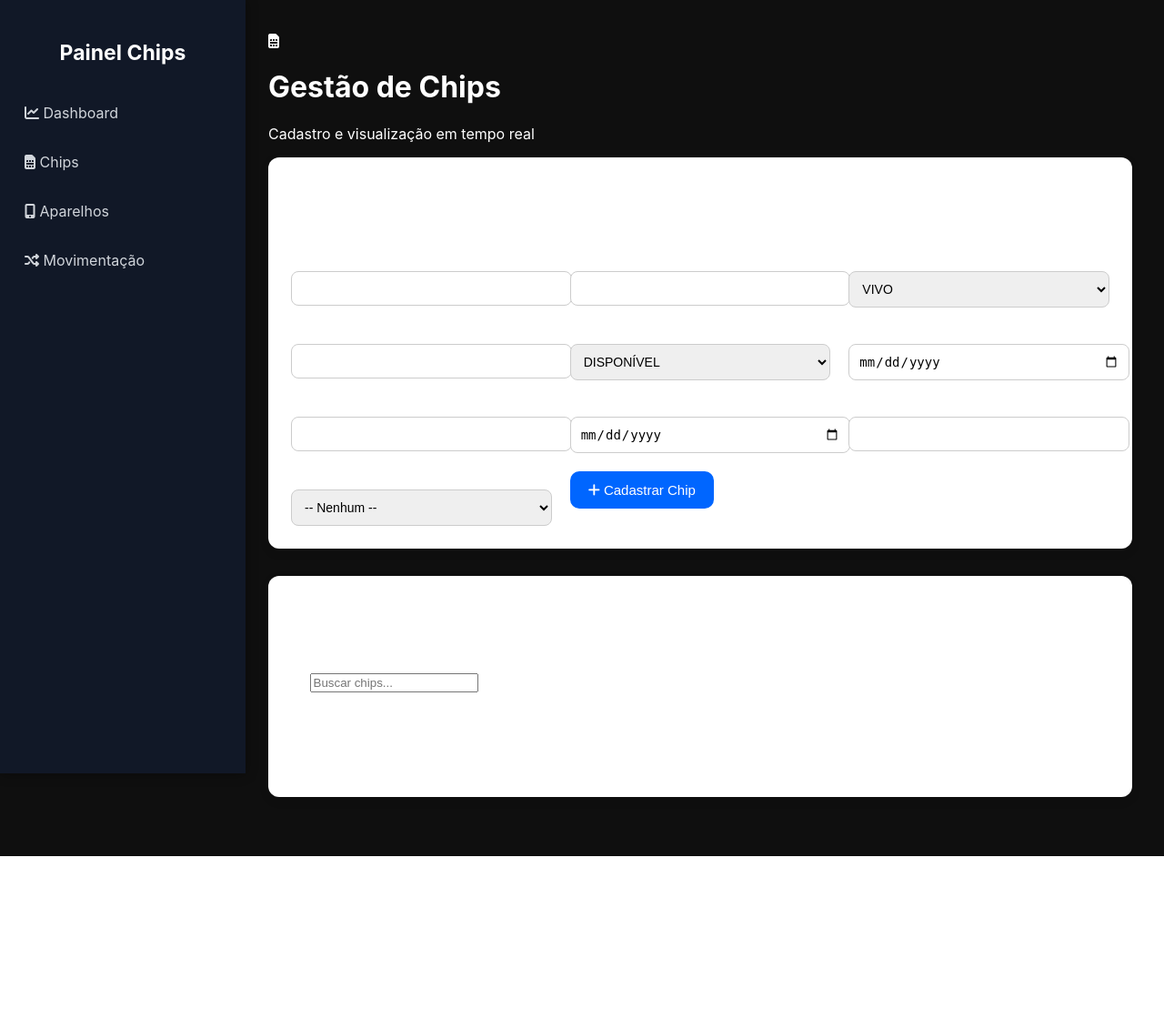
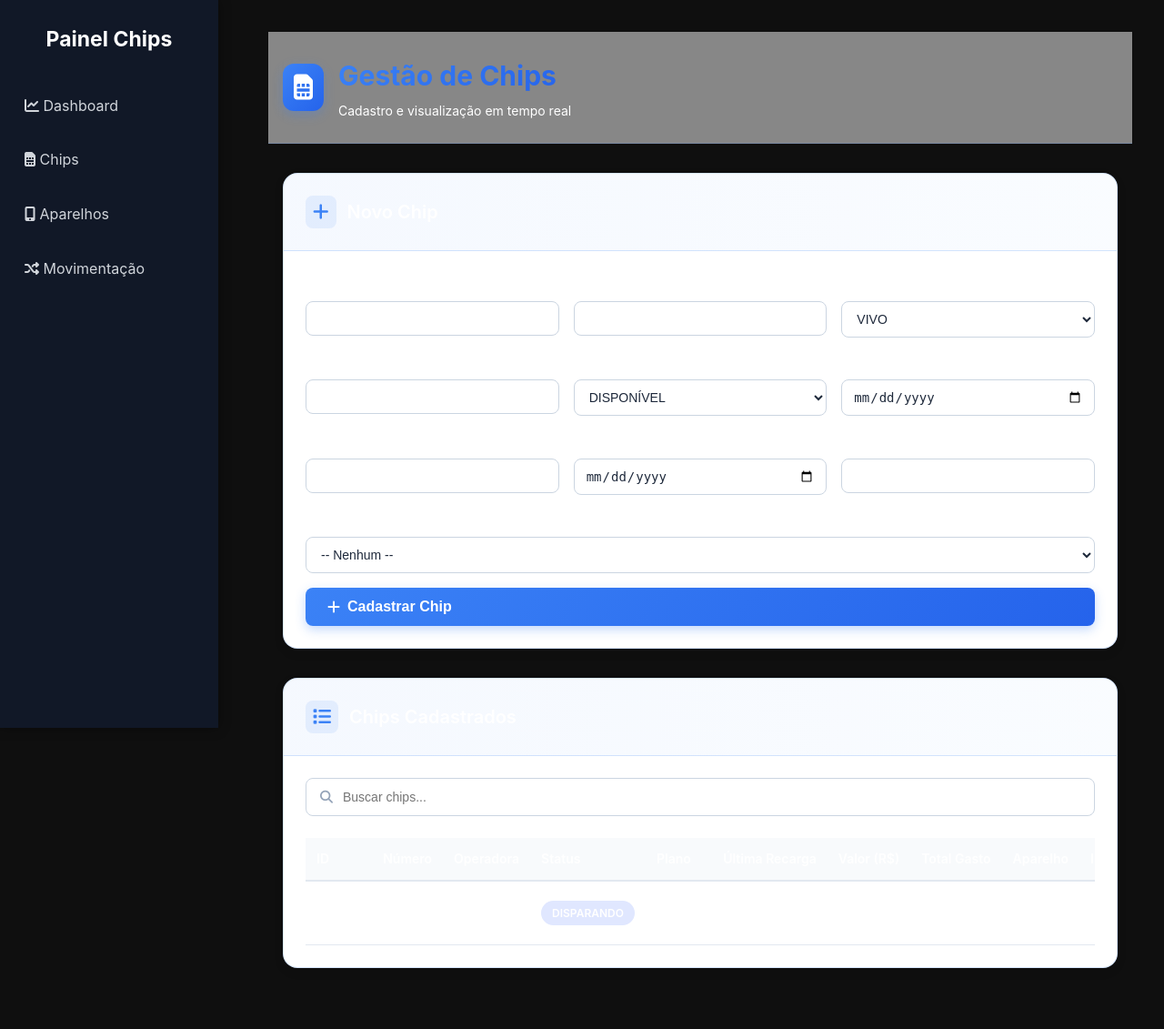
Before and after one commit to desenvoltoo/painel-chips, a Flask app: template templates/chips.html in a window 1280 px wide. Shown: the whole page at 91% size. Before the commit the page ends 941 px from the top, so only its background shows below. Run offline with Flask 3, Linux system fonts and the light colour scheme; the template is opened without the code that fills it: most values are stand-ins (such as "Sample title", 1, 10 or a date in 2020); some libraries are stand-ins or nearby versions.

Commit message:
Update style.css

```diff
--- a/static/css/style.css
+++ b/static/css/style.css
@@ -1,149 +1,342 @@
-/* ==========================
-   ESTILO GLOBAL PREMIUM
-   ========================== */
-body {
+/* ============================================
+   RESET E BASE PREMIUM
+=============================================== */
+* {
     margin: 0;
     padding: 0;
-    background: #f4f6f9;
-    font-family: "Inter", sans-serif;
-    color: #333;
+    box-sizing: border-box;
 }
 
-.page-header {
-    margin-bottom: 25px;
+body {
+    font-family: 'Inter', -apple-system, BlinkMacSystemFont, 'Segoe UI', sans-serif;
+    background: linear-gradient(to bottom right, #eff6ff, #dbeafe, #bfdbfe);
+    min-height: 100vh;
+    color: #1e293b;
+    line-height: 1.6;
 }
 
-.titulo-pagina {
-    font-size: 26px;
-    font-weight: 700;
-    margin: 0;
+/* Container */
+.container {
+    max-width: 1200px;
+    margin: 0 auto;
+    padding: 0 1rem;
 }
 
-.sub {
-    margin: 0;
-    color: #666;
+/* ============================================
+   HEADER
+=============================================== */
+.header {
+    background: rgba(255, 255, 255, 0.5);
+    backdrop-filter: blur(10px);
+    border-bottom: 1px solid rgba(59, 130, 246, 0.2);
+    position: sticky;
+    top: 0;
+    z-index: 100;
+    box-shadow: 0 1px 3px rgba(0, 0, 0, 0.05);
 }
 
-/* ==========================
-   CARDS
-   ========================== */
+.header-content {
+    display: flex;
+    align-items: center;
+    gap: 1rem;
+    padding: 1.5rem 0;
+}
+
+.icon-wrapper {
+    background: linear-gradient(135deg, #3b82f6, #2563eb);
+    padding: 0.75rem;
+    border-radius: 0.75rem;
+    box-shadow: 0 4px 12px rgba(59, 130, 246, 0.3);
+    display: flex;
+    align-items: center;
+    justify-content: center;
+}
+
+.icon-wrapper i {
+    color: white;
+    font-size: 1.75rem;
+}
+
+.header-text .title {
+    font-size: 1.875rem;
+    font-weight: 700;
+    background: linear-gradient(135deg, #3b82f6, #2563eb);
+    -webkit-background-clip: text;
+    -webkit-text-fill-color: transparent;
+    background-clip: text;
+}
+
+.header-text .subtitle {
+    font-size: 0.875rem;
+    color: #64748b;
+    margin-top: 0.25rem;
+}
+
+/* ============================================
+   MAIN CONTENT
+=============================================== */
+.main-content {
+    padding: 2rem 1rem;
+    display: flex;
+    flex-direction: column;
+    gap: 2rem;
+    animation: fadeIn 0.5s ease-out;
+}
+
+@keyframes fadeIn {
+    from {
+        opacity: 0;
+        transform: translateY(10px);
+    }
+    to {
+        opacity: 1;
+        transform: translateY(0);
+    }
+}
+
+/* ============================================
+   CARD
+=============================================== */
 .card {
-    background: #fff;
-    border-radius: 12px;
-    padding: 25px;
-    margin-bottom: 30px;
-    box-shadow: 0 4px 12px rgba(0,0,0,0.08);
+    background: white;
+    border-radius: 1rem;
+    box-shadow: 0 4px 12px rgba(0, 0, 0, 0.08);
+    border: 1px solid rgba(59, 130, 246, 0.2);
+    overflow: hidden;
+}
+
+.card-header {
+    background: linear-gradient(to right, rgba(59, 130, 246, 0.05), rgba(147, 197, 253, 0.05));
+    border-bottom: 1px solid rgba(59, 130, 246, 0.2);
+    padding: 1.5rem;
+    display: flex;
+    align-items: center;
+    gap: 0.75rem;
+}
+
+.card-icon {
+    background: rgba(59, 130, 246, 0.1);
+    padding: 0.5rem;
+    border-radius: 0.5rem;
+    display: flex;
+    align-items: center;
+    justify-content: center;
+}
+
+.card-icon i {
+    color: #3b82f6;
+    font-size: 1.25rem;
 }
 
 .card-title {
-    font-size: 20px;
-    margin-bottom: 20px;
-    color: #444;
+    font-size: 1.25rem;
     font-weight: 600;
-    display: flex;
-    align-items: center;
-    gap: 10px;
+    color: #1e293b;
 }
 
-/* ==========================
-   FORM GRID
-   ========================== */
+.card-content {
+    padding: 1.5rem;
+}
+
+/* ============================================
+   FORM
+=============================================== */
 .form-grid {
     display: grid;
-    grid-template-columns: repeat(auto-fill, minmax(230px, 1fr));
-    gap: 20px;
+    grid-template-columns: repeat(auto-fit, minmax(250px, 1fr));
+    gap: 1rem;
+}
+
+.form-group {
+    display: flex;
+    flex-direction: column;
+    gap: 0.5rem;
+}
+
+.form-group.full-width {
+    grid-column: 1 / -1;
 }
 
 .form-group label {
-    font-weight: 600;
-    font-size: 14px;
+    font-size: 0.875rem;
+    font-weight: 500;
+    color: #475569;
 }
 
 .form-group input,
-.form-group select,
-.form-group textarea {
-    width: 100%;
-    padding: 10px;
-    border-radius: 8px;
-    border: 1px solid #ccc;
-    font-size: 14px;
+.form-group select {
+    padding: 0.625rem 0.75rem;
+    border: 1px solid #cbd5e1;
+    border-radius: 0.5rem;
+    font-size: 0.875rem;
+    transition: all 0.2s;
+    background: white;
+    color: #1e293b;
 }
 
-.form-group textarea {
-    min-height: 90px;
+.form-group input:focus,
+.form-group select:focus {
+    outline: none;
+    border-color: #3b82f6;
+    box-shadow: 0 0 0 3px rgba(59, 130, 246, 0.1);
 }
 
-/* ==========================
-   BOTÕES
-   ========================== */
+/* ============================================
+   BUTTONS
+=============================================== */
 .btn-primary {
-    background: #0066ff;
+    background: linear-gradient(135deg, #3b82f6, #2563eb);
     color: white;
-    padding: 12px 20px;
-    border-radius: 10px;
+    padding: 0.75rem 1.5rem;
     border: none;
-    font-size: 15px;
+    border-radius: 0.5rem;
+    font-size: 1rem;
+    font-weight: 600;
     cursor: pointer;
-    grid-column: span 2;
-    transition: 0.2s;
+    display: inline-flex;
+    align-items: center;
+    gap: 0.5rem;
+    transition: all 0.2s;
+    box-shadow: 0 4px 12px rgba(59, 130, 246, 0.3);
 }
 
 .btn-primary:hover {
-    background: #004fd1;
+    transform: translateY(-2px);
+    box-shadow: 0 6px 16px rgba(59, 130, 246, 0.4);
 }
 
-/* ==========================
-   TABELAS
-   ========================== */
-table.dataTable {
-    width: 100% !important;
-    border-collapse: collapse;
+/* ============================================
+   SEARCH
+=============================================== */
+.search-wrapper {
+    position: relative;
+    margin-bottom: 1.5rem;
 }
 
-table.dataTable thead th {
-    background: #0066ff;
-    color: white;
-    font-weight: 600;
-    font-size: 13px;
+.search-icon {
+    position: absolute;
+    left: 1rem;
+    top: 50%;
+    transform: translateY(-50%);
+    color: #94a3b8;
+    font-size: 0.875rem;
 }
 
-table.dataTable tbody td {
-    font-size: 13px;
-    padding: 10px;
+.search-input {
+    width: 100%;
+    padding: 0.75rem 1rem 0.75rem 2.5rem;
+    border: 1px solid #cbd5e1;
+    border-radius: 0.5rem;
+    font-size: 0.875rem;
+    transition: all 0.2s;
 }
 
-/* ==========================
-   TAGS DE STATUS
-   ========================== */
-.tag {
-    padding: 6px 12px;
-    border-radius: 8px;
-    font-size: 12px;
-    font-weight: 600;
-    color: white;
+.search-input:focus {
+    outline: none;
+    border-color: #3b82f6;
+    box-shadow: 0 0 0 3px rgba(59, 130, 246, 0.1);
 }
 
-.tag-DISPONIVEL { background: #2ecc71; }
-.tag-MATURANDO { background: #3498db; }
-.tag-MATURADO { background: #34495e; }
-.tag-DESCANSO_1 { background: #f1c40f; }
-.tag-DESCANSO_2 { background: #f39c12; }
-.tag-PRONTO_PARA_MATURAR { background: #8e44ad; }
-.tag-DISPARANDO { background: #27ae60; }
-.tag-BANIDO { background: #e74c3c; }
-.tag-RESTRINGIDO { background: #c0392b; }
-.tag-ATIVO { background: #1abc9c; }
-.tag-BLOQUEADO { background: #7f8c8d; }
+/* ============================================
+   TABLE
+=============================================== */
+.table-wrapper {
+    overflow-x: auto;
+}
 
-/* ==========================
-   ALERTA DE RECARGA
-   ========================== */
-.alert-warning {
-    background: #fff7d6;
-    border-left: 5px solid #ffcc00;
-    padding: 15px 20px;
-    border-radius: 10px;
-    font-size: 14px;
-    margin-bottom: 20px;
-    color: #4a3f00;
+table {
+    width: 100%;
+    border-collapse: collapse;
+    font-size: 0.875rem;
 }
+
+thead {
+    background: #f8fafc;
+    border-bottom: 2px solid #e2e8f0;
+}
+
+th {
+    padding: 0.75rem;
+    text-align: left;
+    font-weight: 600;
+    color: #475569;
+    white-space: nowrap;
+}
+
+td {
+    padding: 0.75rem;
+    border-bottom: 1px solid #e2e8f0;
+    color: #1e293b;
+}
+
+tbody tr:hover {
+    background: #f8fafc;
+}
+
+/* ============================================
+   STATUS BADGES
+=============================================== */
+.status-badge {
+    display: inline-block;
+    padding: 0.25rem 0.75rem;
+    border-radius: 9999px;
+    font-size: 0.75rem;
+    font-weight: 600;
+    white-space: nowrap;
+}
+
+.status-disponivel { background:#dcfce7; color:#166534; }
+.status-maturando { background:#fef3c7; color:#92400e; }
+.status-maturado { background:#dbeafe; color:#1e40af; }
+.status-descanso_1 { background:#f3e8ff; color:#6b21a8; }
+.status-descanso_2 { background:#f3e8ff; color:#6b21a8; }
+.status-pronto_para_maturar { background:#ccfbf1; color:#115e59; }
+.status-disparando { background:#e0e7ff; color:#3730a3; }
+.status-banido { background:#fee2e2; color:#991b1b; }
+.status-restringido { background:#fed7aa; color:#9a3412; }
+.status-ativo { background:#d1fae5; color:#065f46; }
+.status-bloqueado { background:#fecaca; color:#7f1d1d; }
+
+/* Geral */
+.status-default {
+    background:#f1f5f9;
+    color:#475569;
+}
+
+/* ============================================
+   FOOTER
+=============================================== */
+.footer {
+    background: rgba(255, 255, 255, 0.3);
+    backdrop-filter: blur(10px);
+    border-top: 1px solid rgba(59, 130, 246, 0.2);
+    margin-top: 4rem;
+}
+
+.footer p {
+    text-align: center;
+    padding: 1.5rem;
+    font-size: 0.875rem;
+    color: #64748b;
+}
+
+/* ============================================
+   RESPONSIVE
+=============================================== */
+@media (max-width: 768px) {
+    .form-grid {
+        grid-template-columns: 1fr;
+    }
+
+    .header-text .title {
+        font-size: 1.5rem;
+    }
+
+    table {
+        font-size: 0.75rem;
+    }
+
+    th, td {
+        padding: 0.5rem;
+    }
+}
```
